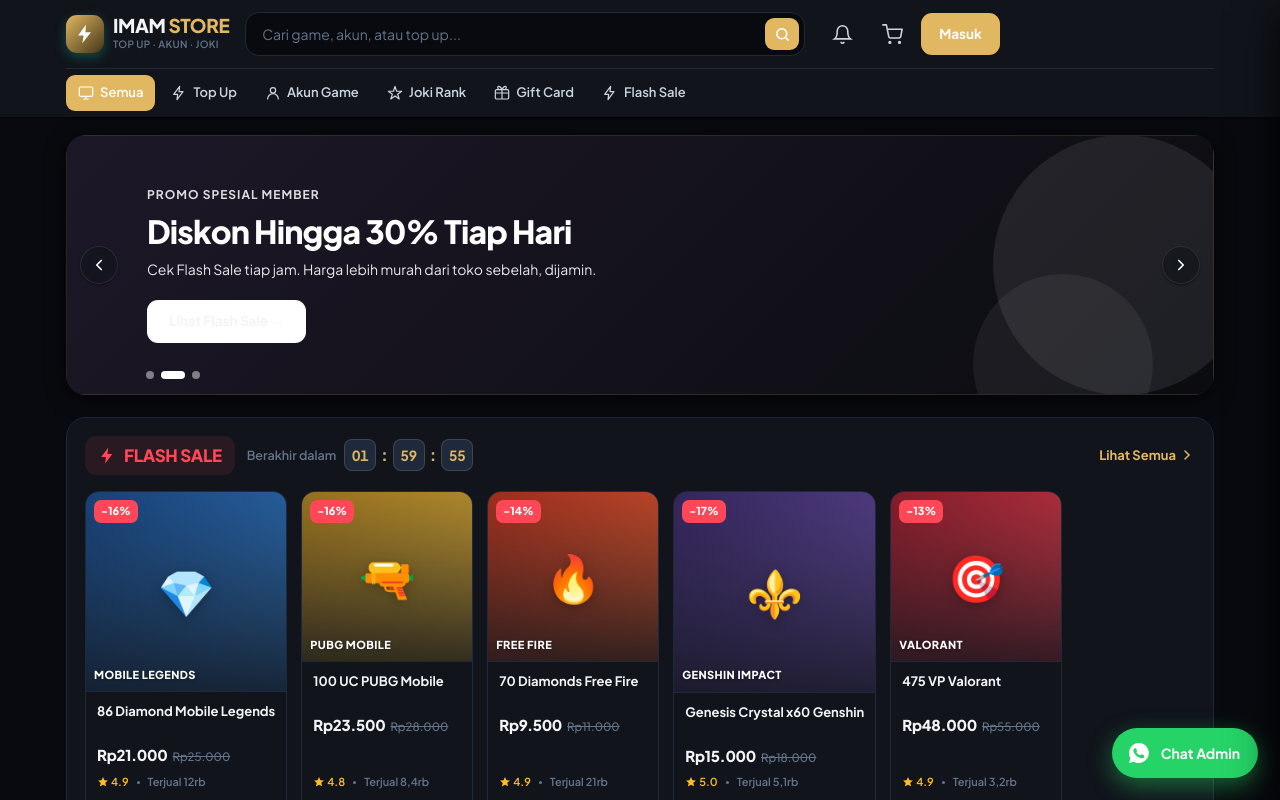
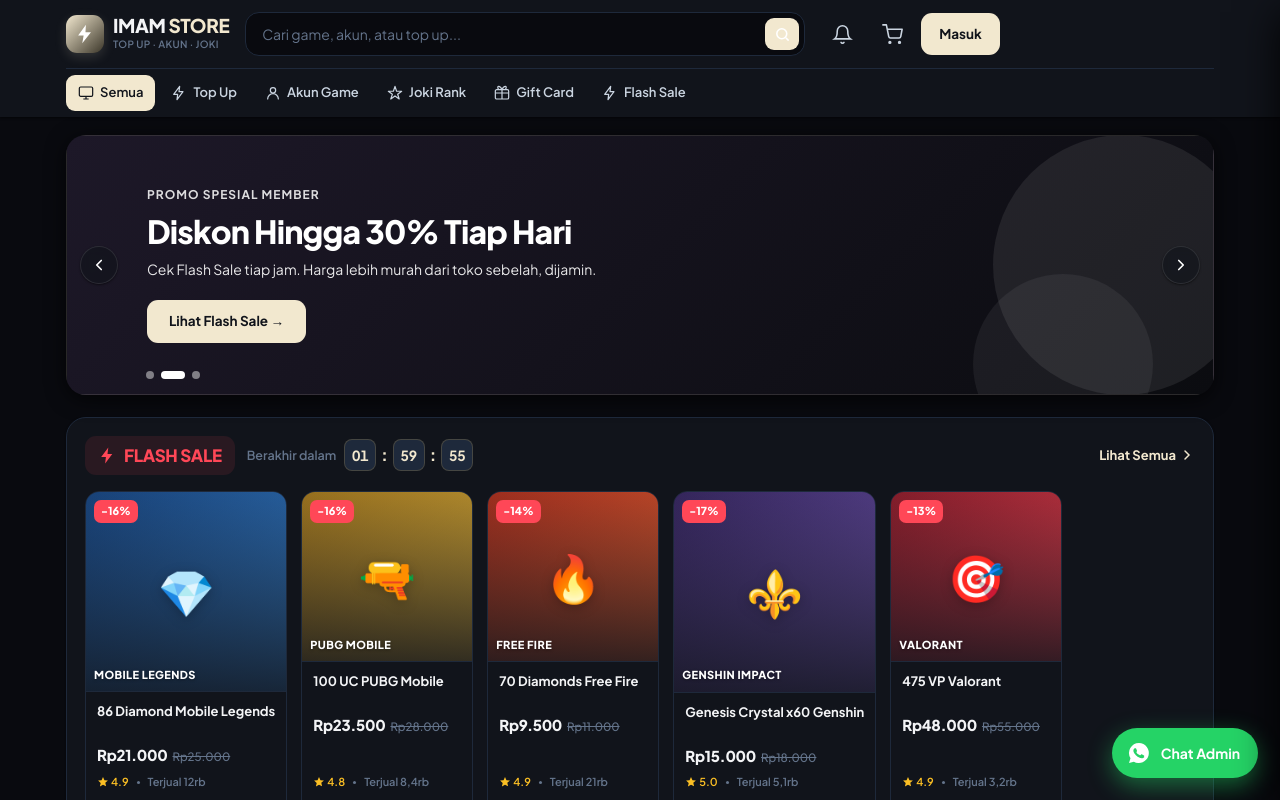
Before and after one commit to imamabdurrahmann/imam-store, a Next.js app: page / in a window 1280 px wide. Shown: the top 800 px of the page. Built offline with nearby package versions, Linux system fonts and the light colour scheme.

Commit message:
design: refine accent color from gold to elegant cream (#f2e8cf) and fix button contrasts

```diff
--- a/app/globals.css
+++ b/app/globals.css
@@ -2,7 +2,7 @@
 
 /* ============ IMAM STORE — Design System ============ */
 :root {
-  --teal-500: #e2b761; --teal-600: #ca9e4b; --teal-900: #423519; --teal-tint: rgba(226, 183, 97, 0.08);
+  --teal-500: #f2e8cf; --teal-600: #e5dcc6; --teal-900: #3c372a; --teal-tint: rgba(242, 232, 207, 0.08);
   --bg: #090a0f; --surface: #11141b;
   --ink: #f3f4f6; --ink-soft: #cbd5e1; --ink-muted: #64748b; --line: #1e293b;
   --sale: #ff4757; --sale-soft: rgba(255, 71, 87, 0.1); --star: #fbbf24;
@@ -39,7 +39,7 @@
 header.site { position: sticky; top: 0; z-index: 50; background: var(--surface); box-shadow: var(--shadow-sm) }
 .topbar { display: flex; align-items: center; gap: 16px; padding: 12px 0 }
 .brand { display: flex; align-items: center; gap: 9px; flex-shrink: 0 }
-.brand-mark { width: 38px; height: 38px; border-radius: 11px; flex-shrink: 0; background: linear-gradient(135deg,var(--teal-500),var(--teal-900)); display: grid; place-items: center; box-shadow: 0 4px 12px rgba(18,181,165,.35) }
+.brand-mark { width: 38px; height: 38px; border-radius: 11px; flex-shrink: 0; background: linear-gradient(135deg,var(--teal-500),var(--teal-900)); display: grid; place-items: center; box-shadow: 0 4px 12px rgba(242, 232, 207, 0.15) }
 .brand-mark svg { width: 22px; height: 22px }
 .brand-name { font-weight: 800; font-size: 19px; letter-spacing: -.4px; line-height: 1 }
 .brand-name span { color: var(--teal-500) }
@@ -56,14 +56,14 @@
 .icon-btn:hover { background: var(--bg) }
 .icon-btn svg { width: 21px; height: 21px }
 .cart-badge { position: absolute; top: 5px; right: 5px; min-width: 17px; height: 17px; padding: 0 4px; border-radius: 9px; background: var(--sale); color: #fff; font-size: 10px; font-weight: 700; display: grid; place-items: center; line-height: 1 }
-.btn-login { height: 42px; padding: 0 18px; border-radius: 11px; font-weight: 700; font-size: 13.5px; background: var(--teal-500); color: #fff; display: flex; align-items: center; transition: background .15s }
+.btn-login { height: 42px; padding: 0 18px; border-radius: 11px; font-weight: 700; font-size: 13.5px; background: var(--teal-500); color: #11141b; display: flex; align-items: center; transition: background .15s }
 .btn-login:hover { background: var(--teal-600) }
 .cat-strip { border-top: 1px solid var(--line); overflow-x: auto; scrollbar-width: none }
 .cat-strip::-webkit-scrollbar { display: none }
 .cat-strip-inner { display: flex; gap: 4px; padding: 6px 0 }
 .cat-link { display: flex; align-items: center; gap: 6px; padding: 8px 12px; border-radius: 9px; white-space: nowrap; font-size: 13px; font-weight: 600; color: var(--ink-soft); transition: background .15s, color .15s }
 .cat-link:hover { background: var(--teal-tint); color: var(--teal-600) }
-.cat-link.active { background: var(--teal-500); color: #fff }
+.cat-link.active { background: var(--teal-500); color: #11141b }
 .cat-link svg { width: 16px; height: 16px }
 
 /* ===== HERO CAROUSEL ===== */
@@ -71,15 +71,15 @@
 .carousel { position: relative; border-radius: var(--r-lg); overflow: hidden; box-shadow: var(--shadow-md) }
 .slides { display: flex; transition: transform .5s cubic-bezier(.4,0,.2,1) }
 .slide { min-width: 100%; height: 260px; padding: 40px 80px; display: flex; flex-direction: column; justify-content: center; position: relative; overflow: hidden; color: #fff }
-.slide-1 { background: linear-gradient(135deg, #181d28, #0b0c10); border: 1px solid rgba(226, 183, 97, 0.15) }
-.slide-2 { background: linear-gradient(135deg, #1d1828, #0b0c10); border: 1px solid rgba(226, 183, 97, 0.15) }
-.slide-3 { background: linear-gradient(135deg, #241818, #0b0c10); border: 1px solid rgba(226, 183, 97, 0.15) }
+.slide-1 { background: linear-gradient(135deg, #181d28, #0b0c10); border: 1px solid rgba(242, 232, 207, 0.12) }
+.slide-2 { background: linear-gradient(135deg, #1d1828, #0b0c10); border: 1px solid rgba(242, 232, 207, 0.12) }
+.slide-3 { background: linear-gradient(135deg, #241818, #0b0c10); border: 1px solid rgba(242, 232, 207, 0.12) }
 .slide::after { content:""; position: absolute; right: -40px; top: 50%; transform: translateY(-50%); width: 260px; height: 260px; border-radius: 50%; background: rgba(255,255,255,.08) }
 .slide::before { content:""; position: absolute; right: 60px; bottom: -60px; width: 180px; height: 180px; border-radius: 50%; background: rgba(255,255,255,.06) }
 .slide-eyebrow { font-size: 12px; font-weight: 700; letter-spacing: 1px; text-transform: uppercase; opacity: .85; margin-bottom: 10px }
 .slide h2 { font-size: 32px; font-weight: 800; letter-spacing: -.8px; line-height: 1.1; max-width: 62%; margin-bottom: 10px }
 .slide p { font-size: 14px; opacity: .9; max-width: 55%; margin-bottom: 20px }
-.slide-cta { align-self: flex-start; background: #fff; color: var(--ink); font-weight: 700; font-size: 13.5px; padding: 11px 22px; border-radius: 11px; transition: transform .15s }
+.slide-cta { align-self: flex-start; background: var(--teal-500); color: #11141b; font-weight: 700; font-size: 13.5px; padding: 11px 22px; border-radius: 11px; transition: transform .15s }
 .slide-cta:hover { transform: translateY(-2px) }
 .dots { position: absolute; bottom: 16px; left: 80px; display: flex; gap: 7px; z-index: 2 }
 .dot { width: 8px; height: 8px; border-radius: 5px; background: rgba(255,255,255,.45); transition: all .25s; border: none; cursor: pointer }
@@ -95,10 +95,10 @@
 .page-hero .eyebrow { font-size: 11px; font-weight: 700; letter-spacing: 1px; text-transform: uppercase; margin-bottom: 8px; opacity: .8 }
 .page-hero h1 { font-size: 28px; font-weight: 800; letter-spacing: -.6px; line-height: 1.15; margin-bottom: 6px }
 .page-hero p { font-size: 14px; opacity: .85; max-width: 500px }
-.page-hero--teal { background: linear-gradient(135deg, #11141b, #07090e); border-bottom: 1px solid rgba(226, 183, 97, 0.12); color: #fff }
-.page-hero--purple { background: linear-gradient(135deg, #15111b, #07090e); border-bottom: 1px solid rgba(226, 183, 97, 0.12); color: #fff }
-.page-hero--orange { background: linear-gradient(135deg, #1a1210, #07090e); border-bottom: 1px solid rgba(226, 183, 97, 0.12); color: #fff }
-.page-hero--green { background: linear-gradient(135deg, #0d1510, #07090e); border-bottom: 1px solid rgba(226, 183, 97, 0.12); color: #fff }
+.page-hero--teal { background: linear-gradient(135deg, #11141b, #07090e); border-bottom: 1px solid rgba(242, 232, 207, 0.12); color: #fff }
+.page-hero--purple { background: linear-gradient(135deg, #15111b, #07090e); border-bottom: 1px solid rgba(242, 232, 207, 0.12); color: #fff }
+.page-hero--orange { background: linear-gradient(135deg, #1a1210, #07090e); border-bottom: 1px solid rgba(242, 232, 207, 0.12); color: #fff }
+.page-hero--green { background: linear-gradient(135deg, #0d1510, #07090e); border-bottom: 1px solid rgba(242, 232, 207, 0.12); color: #fff }
 .page-hero--sale { background: linear-gradient(135deg, #1a0f0d, #07090e); border-bottom: 1px solid rgba(255, 71, 87, 0.15); color: #fff }
 
 /* ===== FLASH SALE SECTION ===== */
```
